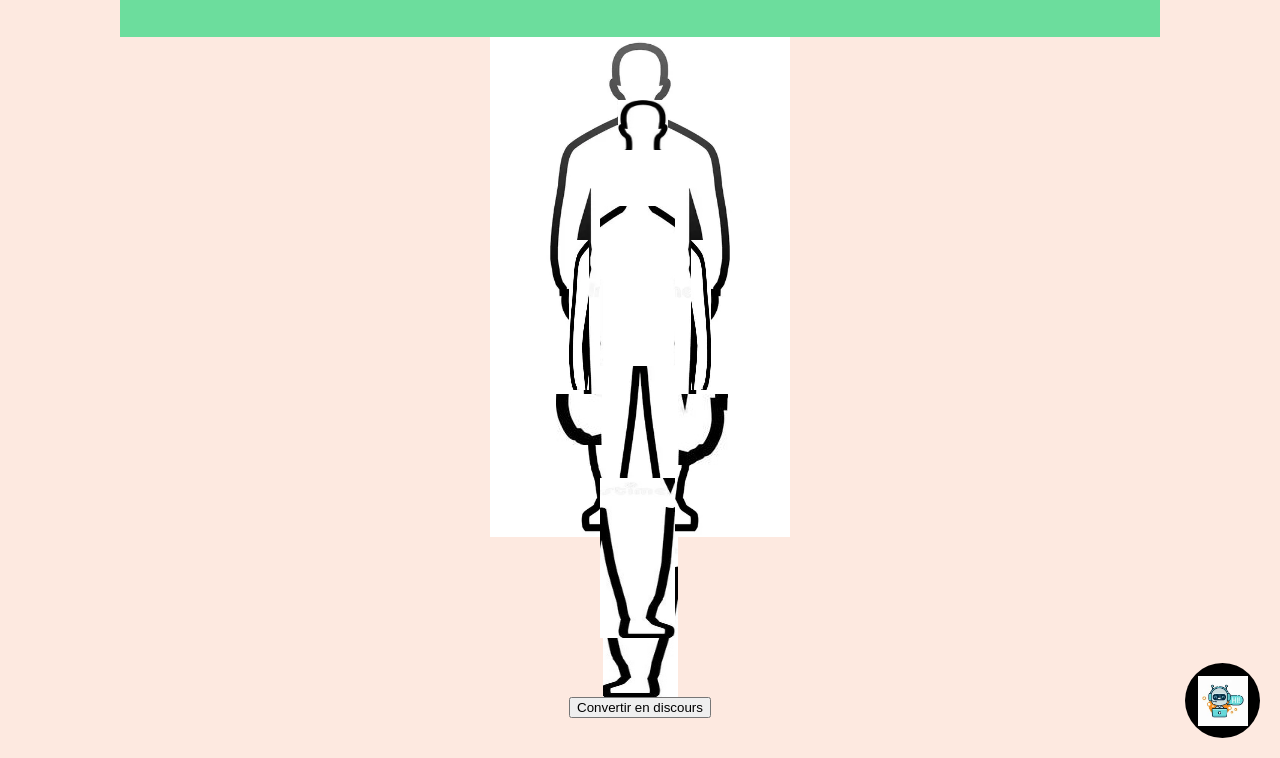
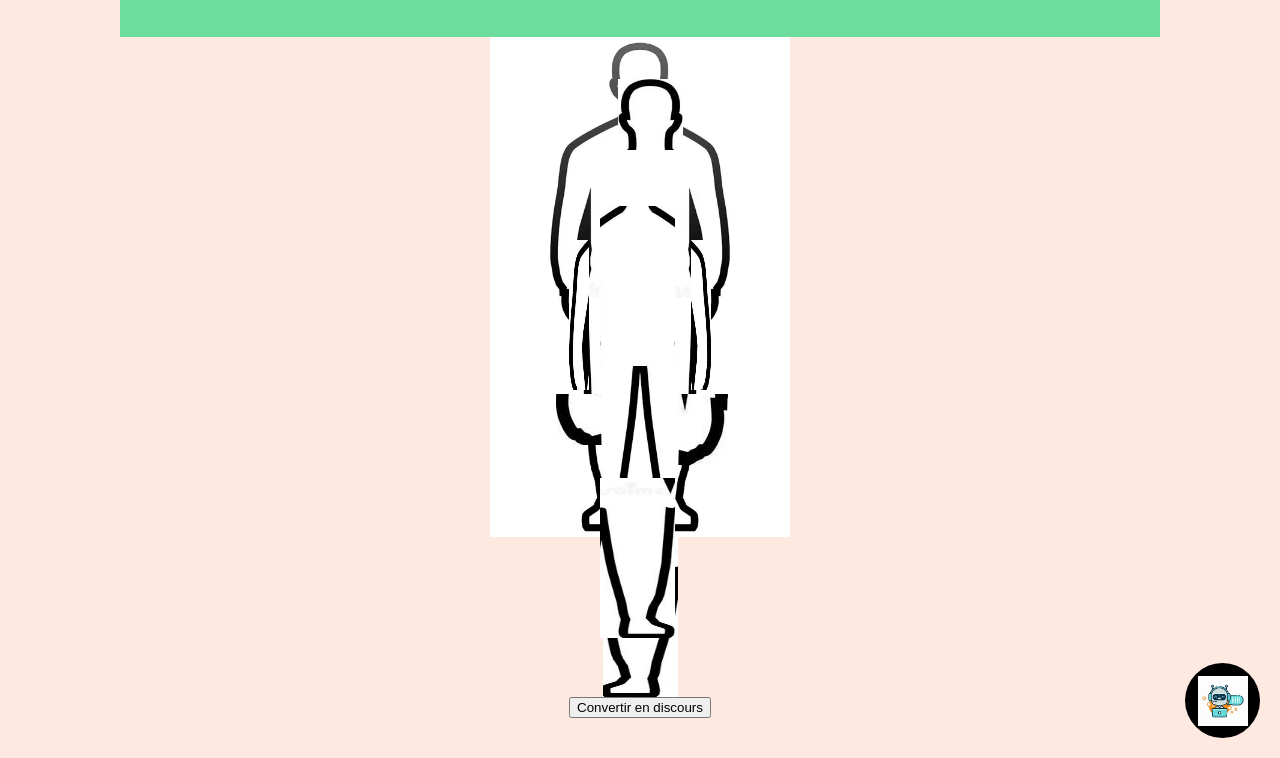
Before and after one commit to AureCX/MedicDePoche, a plain HTML site: page Code/index.html in a window 1280 px wide. Shown: the part 42-800 px from the top of the page. Drawn offline with Linux system fonts and the light colour scheme.

Commit message:
Update style.css

```diff
--- a/Code/style.css
+++ b/Code/style.css
@@ -78,7 +78,7 @@ img {
 #button-tete {
   position: absolute;
   bottom: 76%; /* 545px / 600px * 100 */
-  left: 48.25%; /* 658px / 1000px * 100 */
+  left: 48.3%; /* 658px / 1000px * 100 */
 }
 
 #button-jambes {
@@ -93,17 +93,17 @@ img {
   left: 3.33%; /* 20px / 1000px * 100 */
 }
 .square-button {
-  width: 75px; /* Largeur du bouton */
+  width: 75px; /* Largeur du bouton jambe/ torse*/
   height: 160px; /* Hauteur du bouton */
 }
 
 .rectangle-button {
-  width: 50px; /* Largeur du bouton */
-  height: 50px; /* Hauteur du bouton */
+  width: 65px; /* Largeur du bouton tête */
+  height: 71px; /* Hauteur du bouton */
 }
 
 .line-button {
-  width: 20px;
+  width: 20px; /* Largeur du bouton bras */
   height: 150px;
 }
 /* Chatbox réduite */
```
